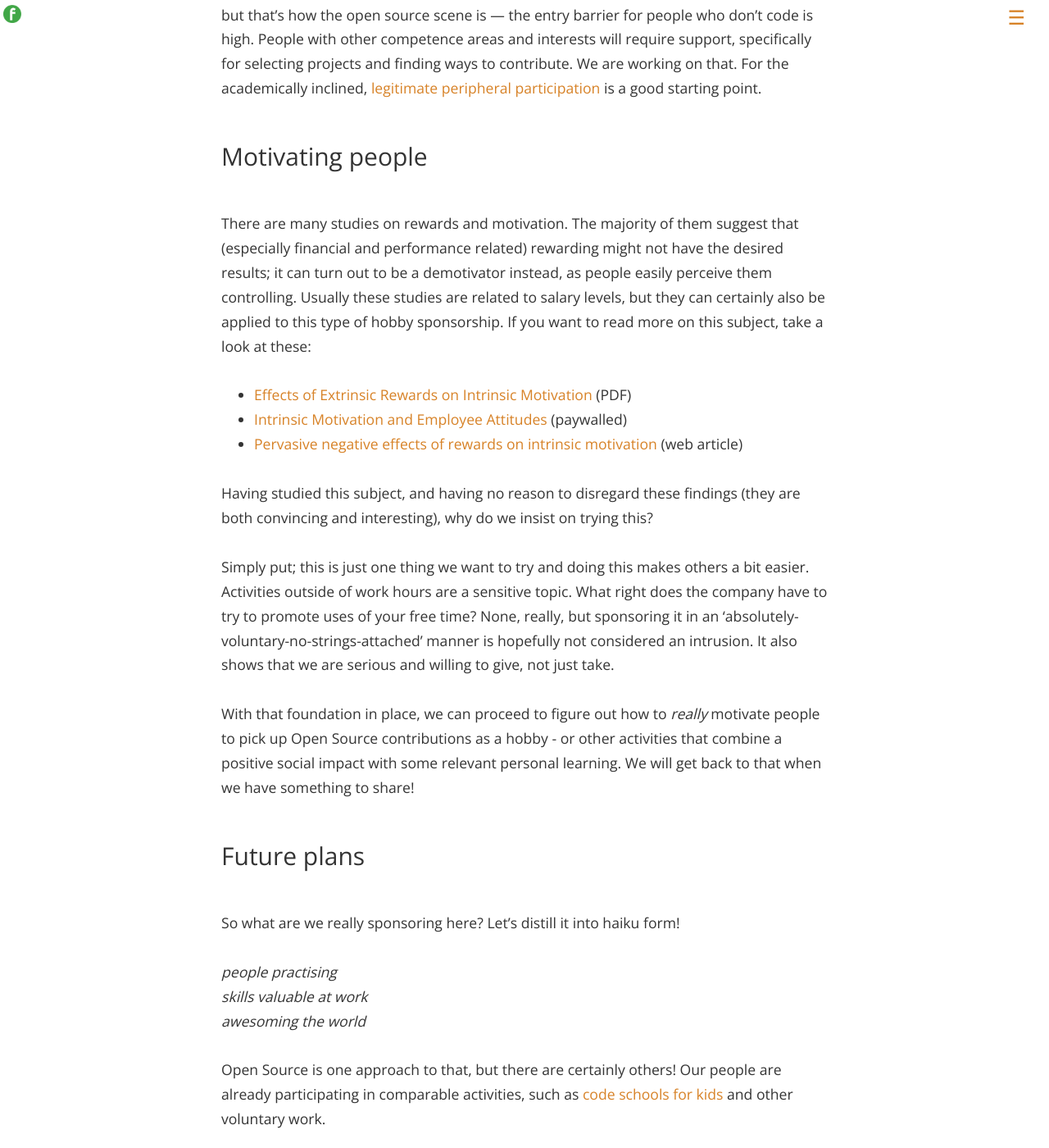
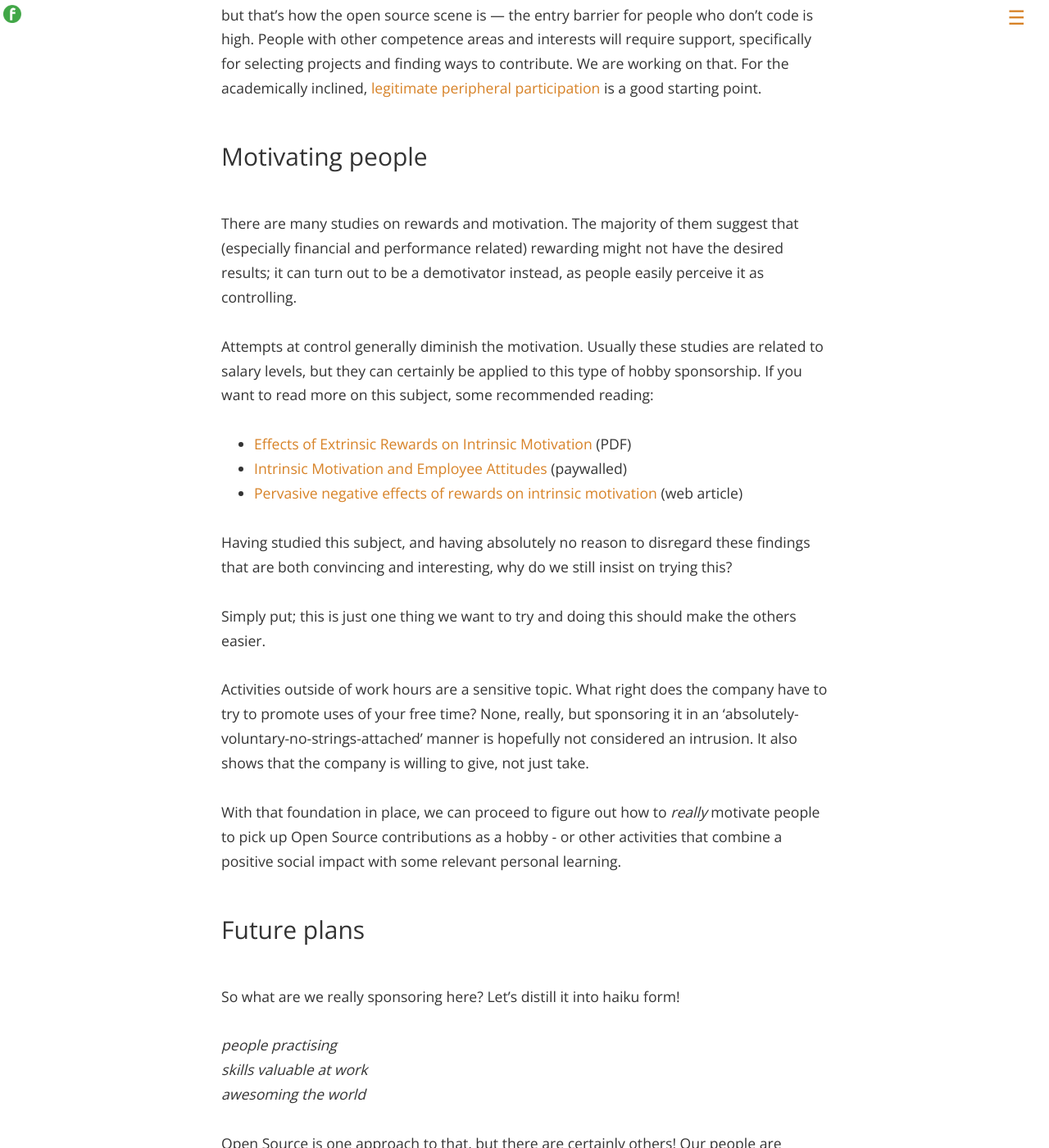
Before and after one commit to futurice/spiceprogram, a Jekyll site: the page built from oss-sponsorship/index.html, in a window 1280 px wide and 1400 px high, scrolled down 6565 px. Shown: the whole window at 82% size. Built offline with Jekyll 4.4.1, drawn with Linux system fonts in a browser that asks for light colours; nearby versions of some CDN libraries.

Commit message:
Refinement of wording

```diff
--- a/_includes/oss-sponsorship.md
+++ b/_includes/oss-sponsorship.md
@@ -122,17 +122,21 @@ This also easily becomes a benefit solely for the technically oriented. It does
 Motivating people<a name="motivation"></a>
 -----------------
 
-There are many studies on rewards and motivation. The majority of them suggest that (especially financial and performance related) rewarding might not have the desired results; it can turn out to be a demotivator instead, as people easily perceive them controlling. Usually these studies are related to salary levels, but they can certainly also be applied to this type of hobby sponsorship. If you want to read more on this subject, take a look at these:
+There are many studies on rewards and motivation. The majority of them suggest that (especially financial and performance related) rewarding might not have the desired results; it can turn out to be a demotivator instead, as people easily perceive it as controlling.
+
+Attempts at control generally diminish the motivation. Usually these studies are related to salary levels, but they can certainly be applied to this type of hobby sponsorship. If you want to read more on this subject, some recommended reading:
 
 * [Effects of Extrinsic Rewards on Intrinsic Motivation](http://www.rug.nl/gmw/psychology/research/onderzoek_summerschool/firststep/content/papers/4.4.pdf) (PDF)
 * [Intrinsic Motivation and Employee Attitudes](http://intl-rop.sagepub.com/content/early/2011/10/19/0734371X11421495) (paywalled)
 * [Pervasive negative effects of rewards on intrinsic motivation](http://www.ncbi.nlm.nih.gov/pmc/articles/PMC2731358/) (web article)
 
-Having studied this subject, and having no reason to disregard these findings (they are both convincing and interesting), why do we insist on trying this?
+Having studied this subject, and having absolutely no reason to disregard these findings that are both convincing and interesting, why do we still insist on trying this?
 
-Simply put; this is just one thing we want to try and doing this makes others a bit easier. Activities outside of work hours are a sensitive topic. What right does the company have to try to promote uses of your free time? None, really, but sponsoring it in an 'absolutely-voluntary-no-strings-attached' manner is hopefully not considered an intrusion. It also shows that we are serious and willing to give, not just take.
+Simply put; this is just one thing we want to try and doing this should make the others easier.
 
-With that foundation in place, we can proceed to figure out how to _really_ motivate people to pick up Open Source contributions as a hobby - or other activities that combine a positive social impact with some relevant personal learning. We will get back to that when we have something to share!
+Activities outside of work hours are a sensitive topic. What right does the company have to try to promote uses of your free time? None, really, but sponsoring it in an 'absolutely-voluntary-no-strings-attached' manner is hopefully not considered an intrusion. It also shows that the company is willing to give, not just take.
+
+With that foundation in place, we can proceed to figure out how to _really_ motivate people to pick up Open Source contributions as a hobby - or other activities that combine a positive social impact with some relevant personal learning.
 
 
 Future plans
```
